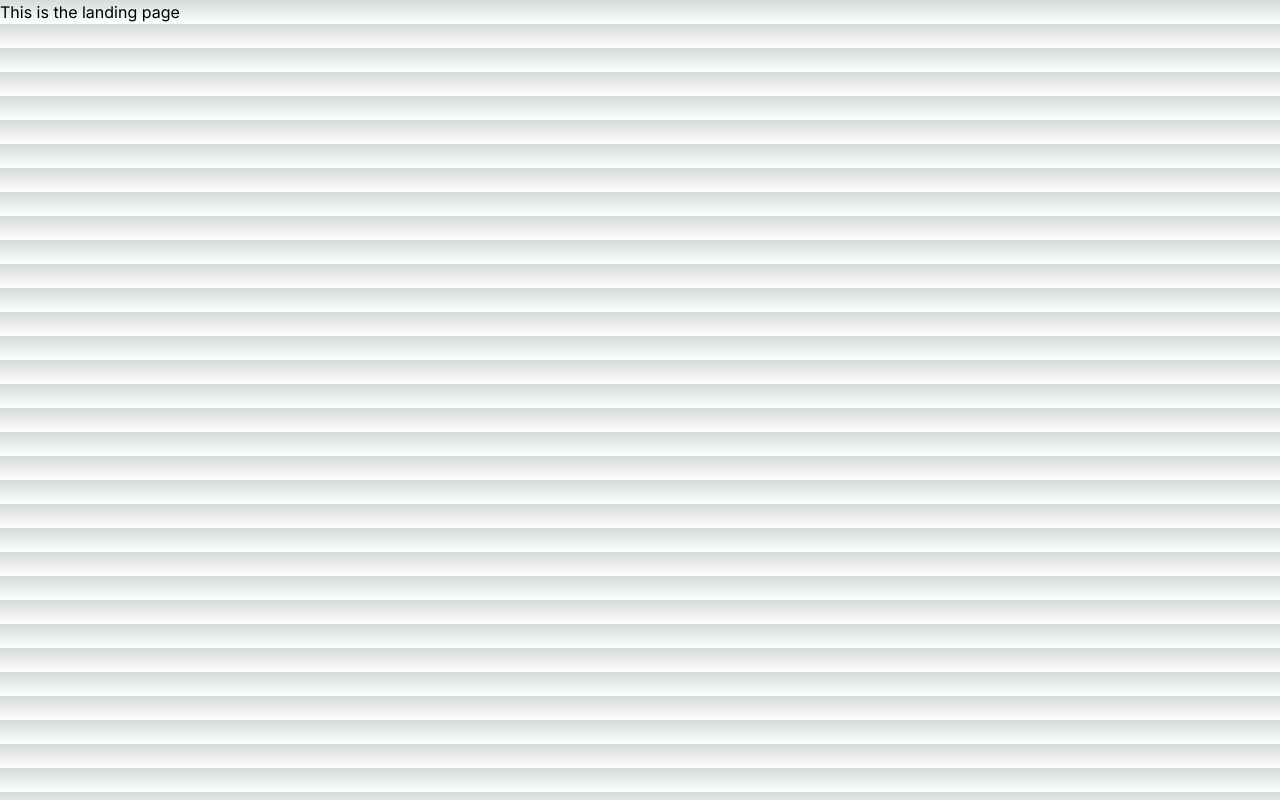
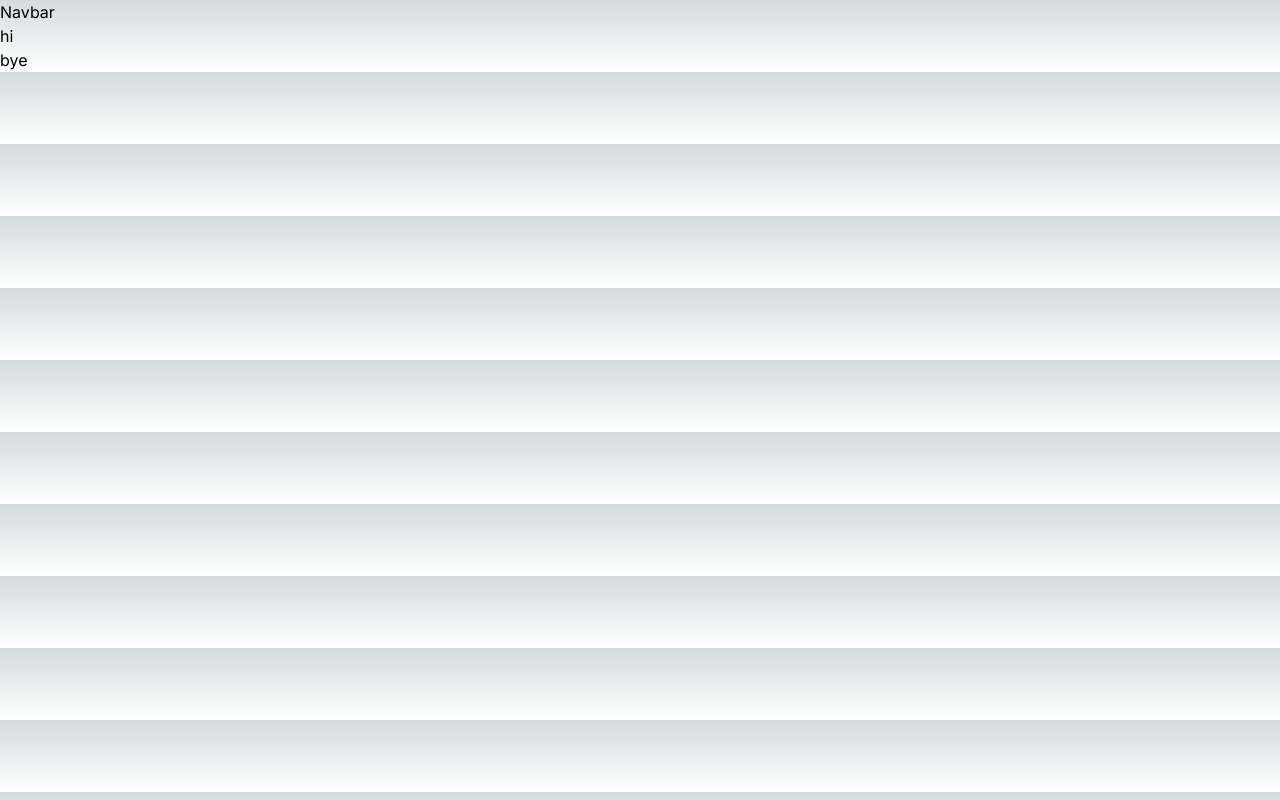
Before and after one commit to t2minht/studor, a Next.js app: page /studor in a window 1280 px wide. Built offline with nearby package versions, Linux system fonts and the light colour scheme.

Commit message:
add navbar

```diff
--- /dev/null
+++ b/app/studor/layout.jsx
@@ -0,0 +1,10 @@
+import Navbar from '../ui/navbar'
+
+export default function Layout({ children }) {
+  return (
+    <>
+      <Navbar />
+      <main>{children}</main>
+    </>
+  )
+}
--- a/app/studor/page.jsx
+++ b/app/studor/page.jsx
@@ -3,7 +3,9 @@
 export default function Page() {
   return (
     <>
-    <h1>This is the landing page</h1>
+      <h1>hi</h1>
+      <h2> bye</h2>
     </>
+
   )
 }
--- /dev/null
+++ b/app/ui/navbar.jsx
@@ -0,0 +1,5 @@
+export default function Navbar () {
+    return (
+        <h1> Navbar </h1>
+    );
+}
```
